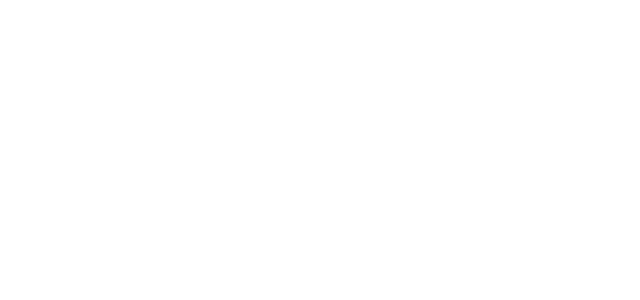
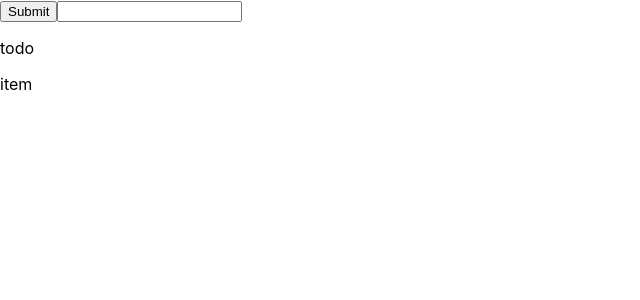
Before and after one commit to aaronrine/todo-list, a React (Create React App) app: page / in a window 1280 px wide. Shown: the top 300 px of the page, without its empty margins (0-640 px from the left). Built offline with nearby package versions, Linux system fonts and the light colour scheme.

Commit message:
feat(Form): create Form component

```diff
--- /dev/null
+++ b/src/components/Form/Form.js
@@ -0,0 +1,23 @@
+import { useState } from "react";
+export function Form({ handleSubmit }) {
+  const [name, setName] = useState("");
+
+  return (
+    <form
+      onSubmit={(e) => {
+        e.preventDefault();
+        handleSubmit({ name, is_done: false });
+      }}
+    >
+      <button type="submit">Submit</button>
+      <input
+        type="text"
+        onChange={(e) => {
+          setName(e.target.value);
+        }}
+        value={name}
+      />
+    </form>
+  );
+}
+export default Form;
--- a/src/components/List/List.js
+++ b/src/components/List/List.js
@@ -1,14 +1,33 @@
 import { useState } from "react";
-import {ListItem} from "../ListItem/ListItem"
+import { ListItem } from "../ListItem/ListItem";
+import { Form } from "../Form/Form";
+const data = [
+  {
+    name: "todo",
+    is_done: false,
+  },
+  {
+    name: "item",
+    is_done: true,
+  },
+];
 export function List() {
-  const [itemList, setitemList] = useState([]);
-  return itemList.map((item) => {
-    return (
-      <div>
-        <ListItem item={item} />
-      </div>
-    );
-  });
+  const [itemList, setItemList] = useState(data);
+
+  function handleSubmit(data) {
+    console.log(data.name, data.is_done);
+  }
+
+  function addItem() {}
+
+  return (
+    <div>
+      <Form handleSubmit={handleSubmit} />
+      {itemList.map((item) => {
+        return <ListItem item={item} key={item.name} />;
+      })}
+    </div>
+  );
 }
 
 export default List;
--- a/src/components/ListItem/ListItem.js
+++ b/src/components/ListItem/ListItem.js
@@ -1,4 +1,4 @@
-export function ListItem(item) {
+export function ListItem({ item }) {
   return (
     <div>
       <p>{item.name}</p>
```
Also changed, not shown: 1 other file (tests, documents, lock files or other folders).
